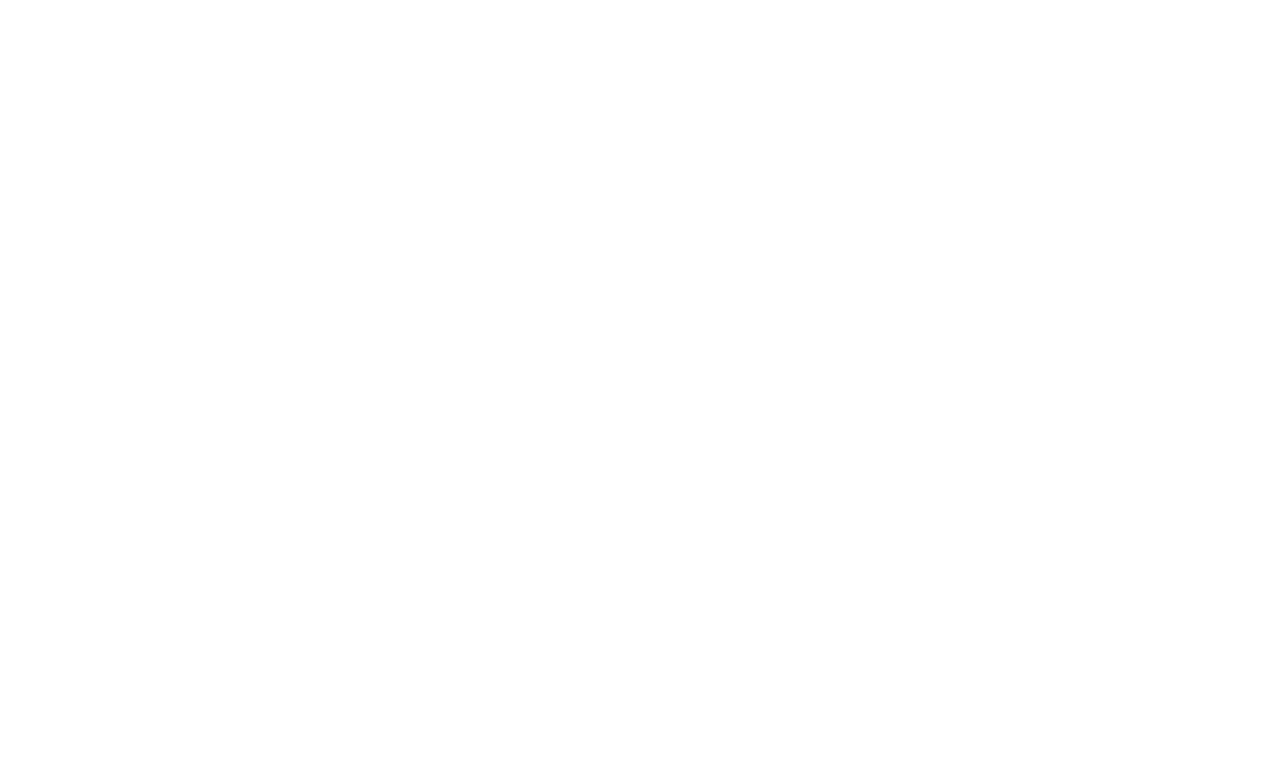
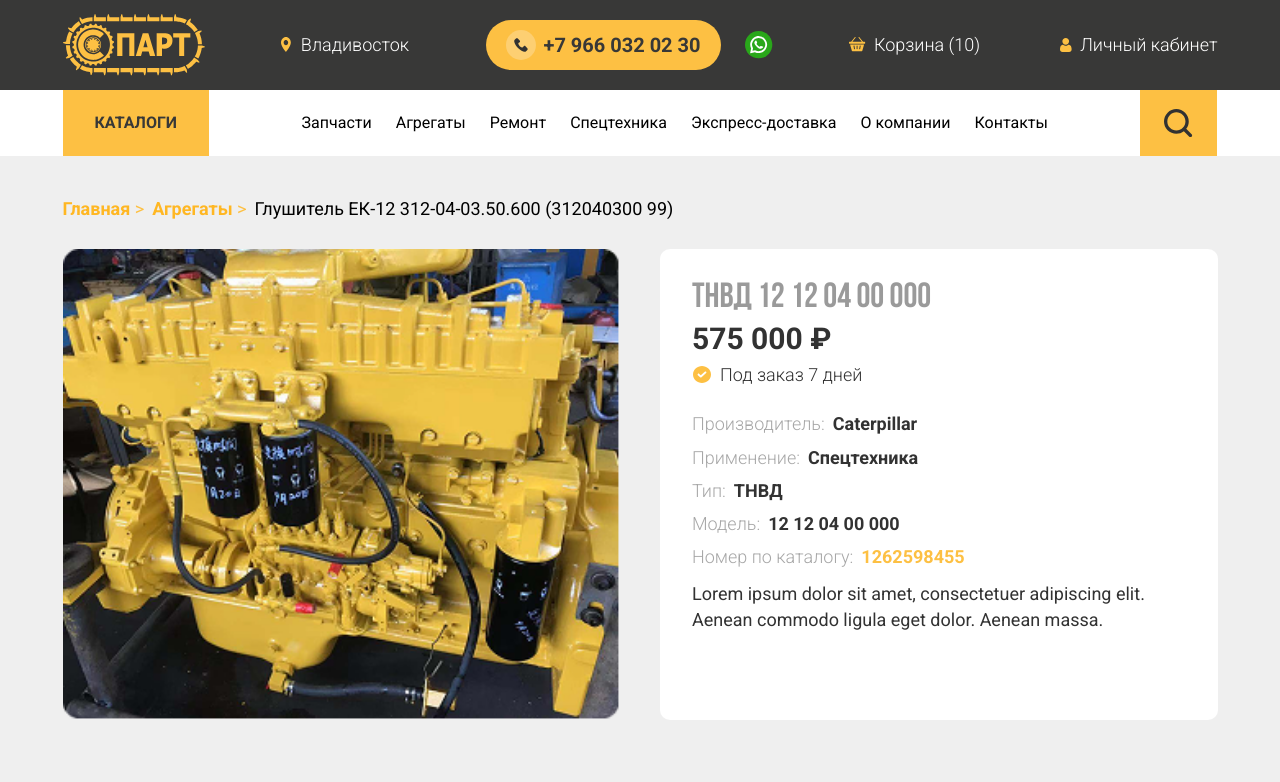
Before and after one commit to KotoFeelGood72/vue-sparta, a Vue app: page /shop/1 in a window 1280 px wide. Before the commit this address had no page. Shown: the top 782 px of the page. Built offline with nearby package versions, Linux system fonts and the light colour scheme.

Commit message:
сверстал страницу товара

```diff
--- /dev/null
+++ b/src/components/icons/CheckFillIcon.vue
@@ -0,0 +1,5 @@
+<template>
+<svg xmlns="http://www.w3.org/2000/svg" width="18" height="17" viewBox="0 0 18 17" fill="none">
+  <path fill-rule="evenodd" clip-rule="evenodd" d="M9 0C11.4018 0.0402573 13.6906 0.953488 15.3737 2.54317C17.0569 4.13284 18 6.27189 18 8.5C18 10.7281 17.0569 12.8672 15.3737 14.4568C13.6906 16.0465 11.4018 16.9597 9 17C6.5982 16.9597 4.30944 16.0465 2.62626 14.4568C0.943067 12.8672 0 10.7281 0 8.5C0 6.27189 0.943067 4.13284 2.62626 2.54317C4.30944 0.953488 6.5982 0.0402573 9 0ZM7.09686 11.2612L4.85259 9.17769C4.66888 9.0067 4.56573 8.77516 4.56573 8.53377C4.56573 8.29238 4.66888 8.06083 4.85259 7.88985C5.03723 7.71963 5.28698 7.62408 5.54731 7.62408C5.80764 7.62408 6.0574 7.71963 6.24204 7.88985L7.823 9.3581L11.758 5.7083C11.9423 5.53791 12.1919 5.44223 12.4522 5.44223C12.7124 5.44223 12.9621 5.53791 13.1464 5.7083C13.3299 5.8794 13.4329 6.1109 13.4329 6.35222C13.4329 6.59353 13.3299 6.82503 13.1464 6.99614L8.51623 11.2908C8.42224 11.3775 8.31033 11.4457 8.18721 11.4914C8.06409 11.537 7.9323 11.5591 7.79975 11.5563C7.6672 11.5536 7.53661 11.526 7.41583 11.4753C7.29504 11.4246 7.18655 11.3517 7.09686 11.2612Z" fill="#FDC043"/>
+</svg>
+</template>
--- /dev/null
+++ b/src/components/ui/StarRating.vue
@@ -0,0 +1,25 @@
+<script setup lang="ts">
+const { rating = 5, maxRating = 5 } = defineProps<{
+  rating?: number
+  maxRating?: number
+}>()
+</script>
+
+<template>
+  <div class="flex items-center gap-1">
+    <svg
+      v-for="star in maxRating"
+      :key="star"
+      width="20"
+      height="20"
+      viewBox="0 0 20 20"
+      fill="none"
+      xmlns="http://www.w3.org/2000/svg"
+    >
+      <path
+        d="M10 0L12.2451 6.90983H19.5106L13.6327 11.1803L15.8779 18.0902L10 13.8197L4.12215 18.0902L6.36729 11.1803L0.489435 6.90983H7.75486L10 0Z"
+        :fill="star <= rating ? '#FDC043' : '#D9D9D9'"
+      />
+    </svg>
+  </div>
+</template>
--- a/src/pages/product-page/ProductPage.vue
+++ b/src/pages/product-page/ProductPage.vue
@@ -1,9 +1,73 @@
 <script setup lang="ts">
+import CheckFillIcon from '@/components/icons/CheckFillIcon.vue';
+import BlockForm from '@/components/shared/BlockForm.vue';
 
+
+const product = {
+  id: '1',
+  image: '/images/agregate-1.png',
+  title: 'ТНВД 12 12 04 00 000',
+  rating: 5,
+  instock: 'Под заказ 7 дней',
+  price: '575 000 ₽',
+  characteristics: [
+    { label: 'Производитель', value: 'Caterpillar' },
+    { label: 'Применение', value: 'Спецтехника' },
+    { label: 'Тип', value: 'ТНВД' },
+    { label: 'Модель', value: '12 12 04 00 000' },
+    { label: 'Номер по каталогу', value: '1262598455', link: 'https://www.google.com', target: '_blank' },
+  ],
+  description: 'Топливный насос высокого давления (ТНВД) предназначен для подачи топлива в цилиндры дизельного двигателя под высоким давлением. Данная модель обеспечивает стабильную работу двигателя и оптимальный расход топлива. Изготовлен из высококачественных материалов с соблюдением всех технических требований.',
+};
 </script>
 
 <template>
-  <div>
+  <div class="product-page">
+    <div class="container pb-16">
+      <div class="grid lg:grid-cols-2 gap-8 lg:gap-10">
+        <!-- Левая часть: Изображение -->
+        <div class="flex-shrink-0">
+          <img :src="product.image" :alt="product.title" class="w-full h-auto object-contain max-h-[500px]">
+        </div>
 
+        <!-- Правая часть: Информация -->
+        <div class="flex flex-col bg-white p-8 rounded-[10px]">
+          <h2 class="text-35 font-bebas uppercase text-[#9A9A9A] mb-2 leading-none">{{ product.title }}</h2>
+          <h2 class="text-30 font-roboto font-bold text-gray mb-2 leading-none">{{ product.price }}</h2>
+
+          <!-- Статус наличия -->
+          <div class="flex items-center gap-2 mb-6">
+            <div class="flex items-center justify-center w-5 h-5 rounded-full ">
+              <CheckFillIcon class="flex items-center justify-center" />
+            </div>
+            <span class="text-18 font-light text-gray">{{ product.instock }}</span>
+          </div>
+          <ul class="space-y-2 mb-3">
+            <li v-for="characteristic in product.characteristics" :key="characteristic.label" class="flex gap-2 text-18">
+              <span class="font-light text-[#A7A7A7]">{{ characteristic.label }}:</span>
+              <component :class="[characteristic.link ? 'text-yellow' : 'text-gray', 'font-semibold']" :is="characteristic.link ? 'a' : 'span'" :href="characteristic.link" :target="characteristic.target">{{ characteristic.value }}</component>
+            </li>
+          </ul>
+          <div class="text-18 text-gray">
+            Lorem ipsum dolor sit amet, consectetuer adipiscing elit. Aenean commodo ligula eget dolor. Aenean massa.
+          </div>
+        </div>
+      </div>
+    </div>
+
+    <!-- Секция "Связаться с менеджером" -->
+    <BlockForm
+      image="/images/form-car.png"
+      customClass="!right-0"
+      title="Связаться с менеджером"
+      subtitle="Если у Вас есть сложности с выбором товара или другие вопросы, то Вы можете получить консультацию у наших менеджеров в рабочие часы компании."
+      theme="white"
+    />
   </div>
 </template>
+
+<style scoped>
+.product-page {
+  min-height: calc(100vh - 200px);
+}
+</style>
--- a/src/router/routes/mainRoutes.ts
+++ b/src/router/routes/mainRoutes.ts
@@ -72,4 +72,16 @@
       ],
     },
   },
+  {
+    path: '/shop/:id',
+    component: () => import('@/pages/product-page/ProductPage.vue'),
+    meta: {
+      layout: 'default',
+      breadcrumbs: [
+        { label: 'Главная', to: '/' },
+        { label: 'Агрегаты', to: '/shop' },
+        { label: 'Глушитель ЕК-12 312-04-03.50.600 (312040300 99)' },
+      ],
+    },
+  },
 ]
```
